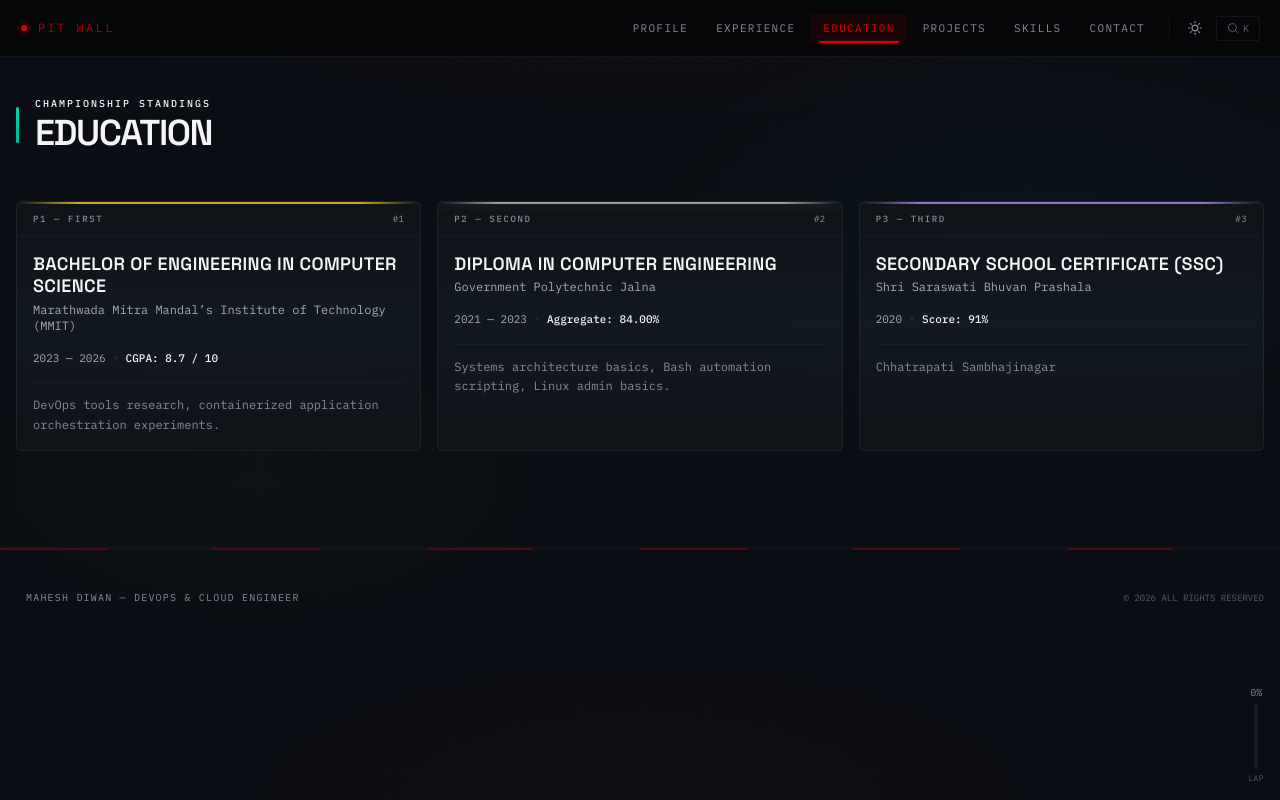
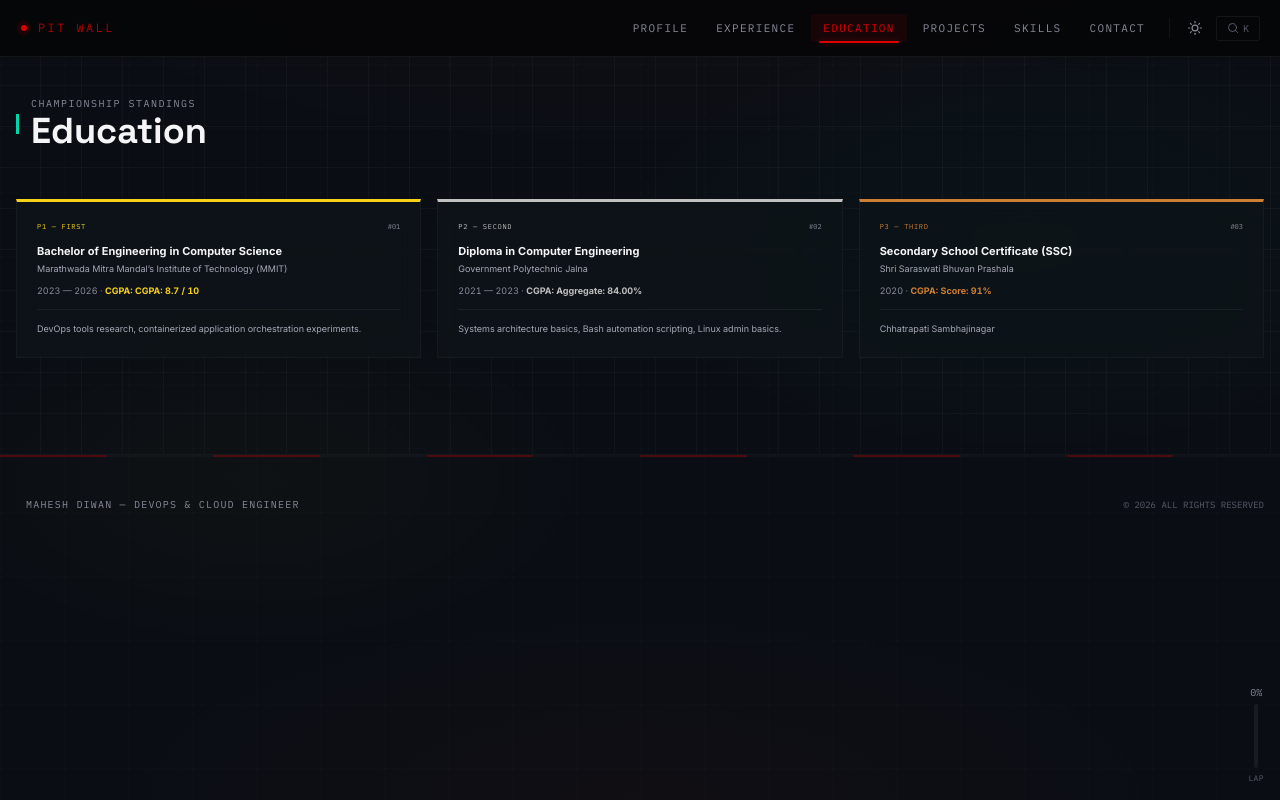
Before and after one commit to mahesh-diwan/f1-portfolio, a Next.js app: page / in a window 1280 px wide. Both pictures are taken after a click on the button "EDUCATION". Built offline with nearby package versions, Linux system fonts and the light colour scheme.

Commit message:
feat: rebuild Education and Contact — podium cards, glass channel cards, pulsing status

```diff
--- a/src/components/sections/Education.tsx
+++ b/src/components/sections/Education.tsx
@@ -1,65 +1,58 @@
 "use client";
 
 import { portfolio } from "@/lib/portfolio";
-import { TelemetryPanel } from "@/components/ui/TelemetryPanel";
 import { SectionReveal, StaggerReveal, StaggerItem } from "@/components/ui/SectionReveal";
-import { EasterEgg } from "@/components/ui/EasterEgg";
 
-const podiumColors = ["var(--color-accent-gold)", "#c0c0c0", "var(--color-accent-purple)"];
-const podiumLabels = ["P1 — FIRST", "P2 — SECOND", "P3 — THIRD"];
+const podiumColors = [
+  { border: "#f7d117", label: "P1 — FIRST", num: "#01" },
+  { border: "#c0c0c0", label: "P2 — SECOND", num: "#02" },
+  { border: "#cd7f32", label: "P3 — THIRD", num: "#03" },
+];
 
 export function Education() {
   if (portfolio.education.length === 0) return null;
 
   return (
-    <section id="education" className="py-24 px-4 relative section-carbon" aria-label="Education">
+    <section id="education" className="py-24 px-4 relative grid-bg" aria-label="Education">
       <SectionReveal>
-      <div className="max-w-7xl mx-auto">
-        <div className="flex items-center gap-4 mb-12">
-          <div className="section-accent-bar bg-gradient-to-b from-[var(--color-accent-teal)] to-[var(--color-accent-teal-dim)]" aria-hidden="true" />
+        <div className="max-w-[1400px] mx-auto">
+          <div className="flex items-center gap-3 mb-12">
+            <div className="w-[3px] h-5 bg-[var(--color-accent-teal)]" />
             <div>
-            <p className="label-sm tracking-[0.2em]">CHAMPIONSHIP STANDINGS</p>
-            <h2 className="heading-md text-3xl sm:text-4xl text-[var(--text-primary)] mt-0.5">
-              <EasterEgg message="Champions are made in the classroom, not just on the track! ⭐" icon="🎓" trigger="click" size="lg">
-                Education
-              </EasterEgg>
-            </h2>
+              <p className="text-[10px] uppercase tracking-[0.15em] text-[var(--text-muted)] font-mono">Championship Standings</p>
+              <h2 className="text-3xl sm:text-4xl font-display font-bold text-[var(--text-primary)]">Education</h2>
             </div>
           </div>
 
           <StaggerReveal staggerDelay={0.1} direction="up">
             <div className="grid grid-cols-1 md:grid-cols-2 lg:grid-cols-3 gap-4">
-            {portfolio.education.map((edu, idx) => (
-              <StaggerItem key={edu.id}>
-                <TelemetryPanel
-                  label={podiumLabels[idx] ?? `P${idx + 1}`}
-                  value={`#${idx + 1}`}
-                  accent={podiumColors[idx]}
-                  className="h-full hover-lift"
-                >
-                  <div className="space-y-4">
-                    <div>
-                      <span className="heading-sm text-lg text-[var(--text-primary)] block leading-tight">{edu.degree}</span>
-                      <span className="text-xs font-mono text-[var(--text-secondary)] mt-1 block">{edu.institution}</span>
+              {portfolio.education.map((edu, idx) => {
+                const podium = podiumColors[idx] || podiumColors[0];
+                return (
+                  <StaggerItem key={idx}>
+                    <div className="glass p-5 h-full" style={{ borderTop: `3px solid ${podium.border}` }}>
+                      <div className="flex items-center justify-between mb-3">
+                        <span className="text-[7px] uppercase tracking-[0.1em] font-mono" style={{ color: podium.border }}>
+                          {podium.label}
+                        </span>
+                        <span className="text-[7px] text-[var(--text-muted)] font-mono">{podium.num}</span>
                       </div>
-                    <div className="flex items-center gap-2 text-[11px] font-mono text-[var(--text-secondary)]">
-                      <span>{edu.period}</span>
-                      {edu.gpa && (
-                        <>
-                          <span className="w-1 h-1 rounded-full bg-[var(--border-default)]" aria-hidden="true" />
-                          <span className="text-[var(--text-primary)] font-medium">{edu.gpa}</span>
-                        </>
-                      )}
-                    </div>
+                      <h3 className="text-[11px] font-bold text-[var(--text-primary)] mb-1 leading-tight">{edu.degree}</h3>
+                      <p className="text-[9px] text-[var(--text-secondary)] mb-2">{edu.institution}</p>
+                      <p className="text-[9px] text-[var(--text-muted)]">
+                        {edu.period} · <span style={{ color: podium.border, fontWeight: "bold" }}>
+                          {edu.gpa ? `CGPA: ${edu.gpa}` : edu.aggregate || `Score: ${edu.score}`}
+                        </span>
+                      </p>
                       {edu.details && (
-                      <p className="text-xs font-mono text-[var(--text-secondary)]/80 leading-relaxed pt-3 border-t border-[var(--border-default)]/60">
+                        <p className="text-[9px] text-[var(--text-secondary)] mt-3 pt-3 border-t border-[var(--border-default)] leading-relaxed">
                           {edu.details}
                         </p>
                       )}
                     </div>
-                </TelemetryPanel>
                   </StaggerItem>
-            ))}
+                );
+              })}
             </div>
           </StaggerReveal>
         </div>
```
Also changed, not shown: src/components/sections/Contact.tsx (+38 -66 lines). Lines whose indentation alone changed are shown as unchanged.
